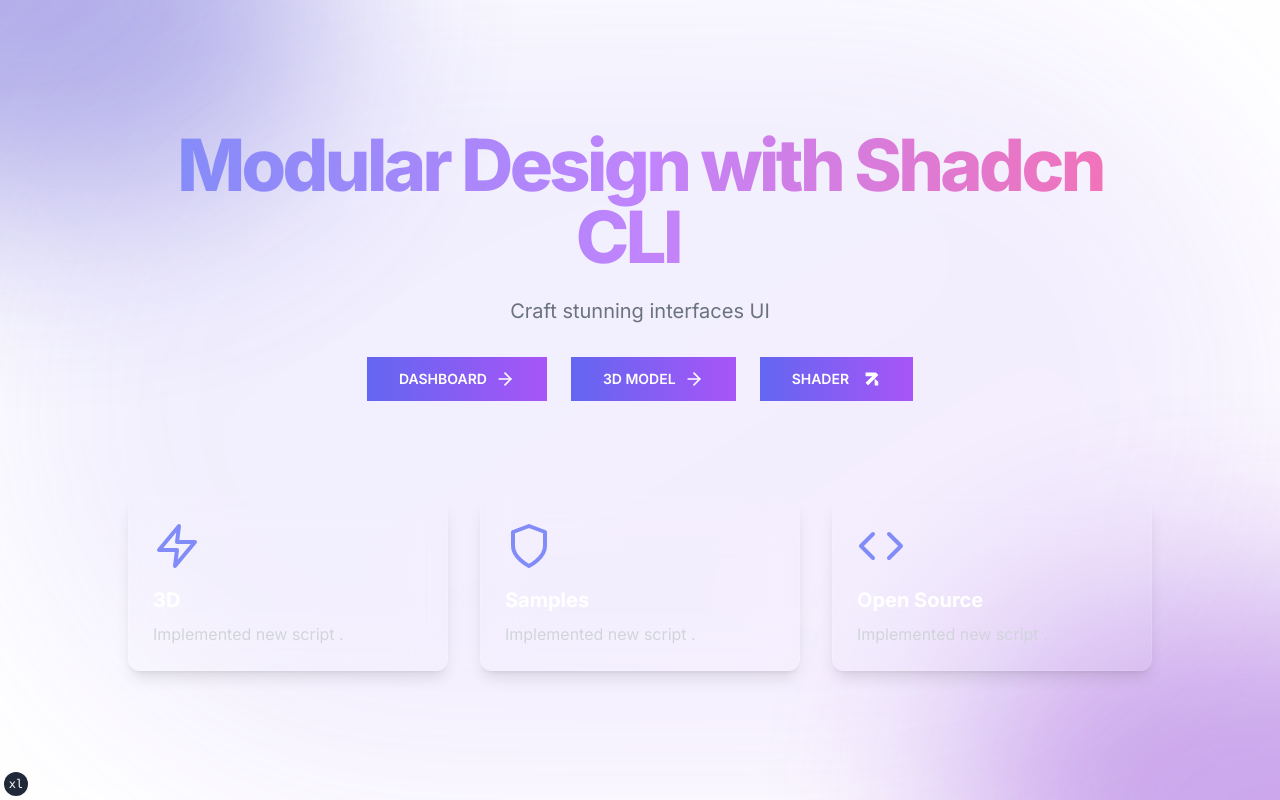
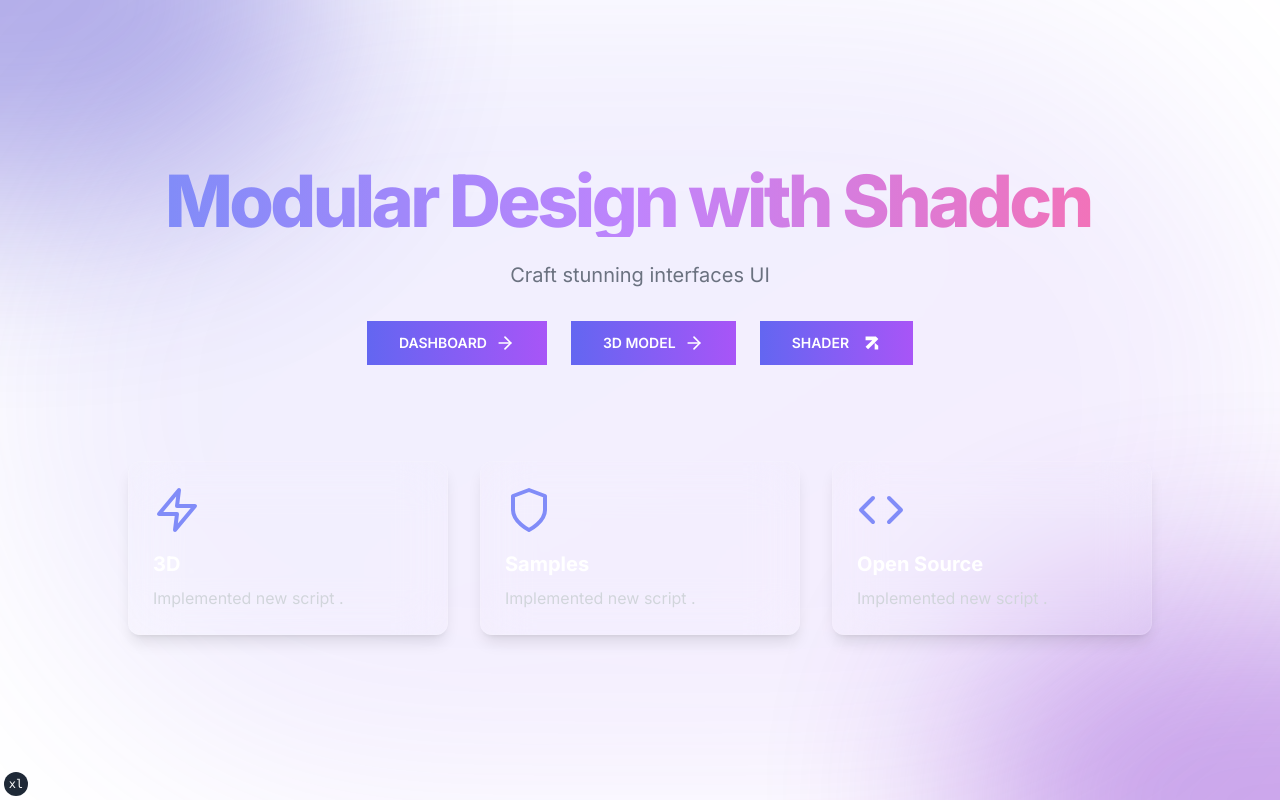
Before and after one commit to TomasLonnblad/right, a Next.js app: page / in a window 1280 px wide. Built offline with nearby package versions, Linux system fonts and the light colour scheme.

Commit message:
Update landing text to remove 'CLI'

```diff
--- a/components/animated-landing.tsx
+++ b/components/animated-landing.tsx
@@ -70,7 +70,7 @@
               animate={{ scale: 1, opacity: 1 }}
               transition={{ duration: 0.8, delay: 0.2, ease: "easeOut" }}
             >
-              Modular Design with Shadcn CLI &nbsp;
+              Modular Design with Shadcn  &nbsp;
             </motion.h1>
             {/* <motion.h2
               className="text-3xl font-bold md:text-5xl text-gray-200 mt-4"
```
